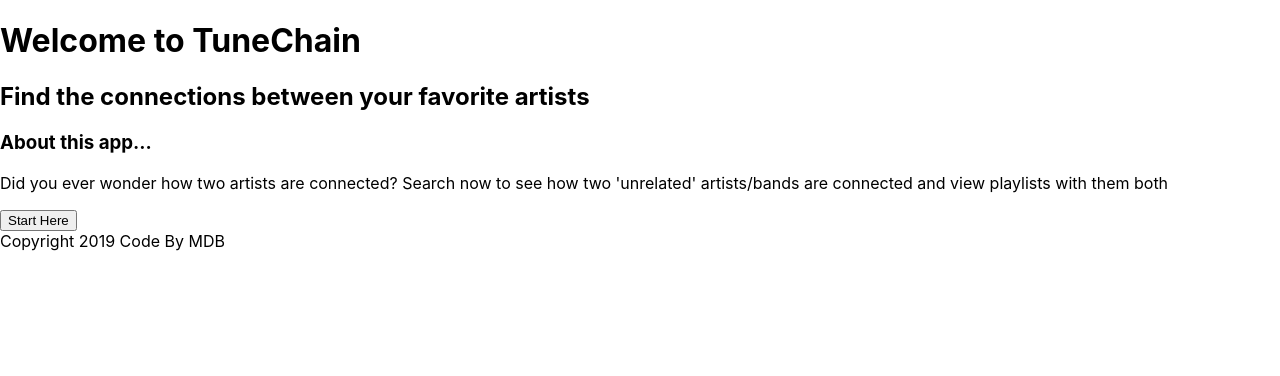
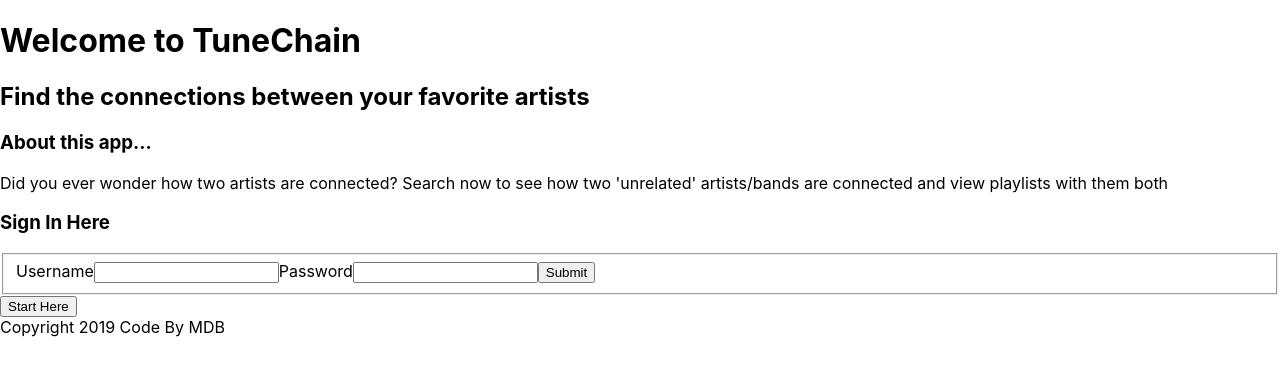
Before and after one commit to mdb1710/songchain-app, a React (Create React App) app: page / in a window 1280 px wide. Shown: the top 376 px of the page. Built offline with nearby package versions, Linux system fonts and the light colour scheme.

Commit message:
added image and url to results

```diff
--- a/src/Homepage.js
+++ b/src/Homepage.js
@@ -1,5 +1,6 @@
 import React, { Component } from 'react';
 import { Link } from 'react-router-dom'
+import Login from './components/AppLogin';
 
 
 class Homepage extends Component {
@@ -18,6 +19,7 @@ class Homepage extends Component {
                    <h3>About this app...</h3>
                    <p>Did you ever wonder how two artists are connected?
                 Search now to see how two 'unrelated' artists/bands are connected and view playlists with them both</p>
+                <Login />
                 </div>
                 <div className="start">
                    <Link to='/search'>
--- a/src/Results.js
+++ b/src/Results.js
@@ -10,6 +10,8 @@ class Results extends Component {
 
     componentDidMount(){
         const { mood, genre } = this.context
+        // let url = playlists.external_urls.spotify;
+        // console.log(url);
         this.context.displaySearchResults(mood, genre);
     }
 
@@ -17,8 +19,8 @@ class Results extends Component {
 
     render(){
         const { artist, mood, genre, playlists } = this.context;
-
-
+        // let url = playlists.external_urls.spotify;
+        // console.log(url);
         return(
         <>
 
@@ -32,13 +34,14 @@ class Results extends Component {
                               <p>Playlist Name: {note.name}</p>
                              </div>
                              <div className="result-image">
-                              <p>{note.images[0].url}</p>
+                              <img src={note.images[0].url} alt="" />
                              </div>
                              <div className="result-tracks">
                               <p>Tracks: {note.tracks.total}</p>
                              </div>
+
                              <div className="result-url">
-                             <p>Start Listening Here</p>
+                             <p><a href={note.href}>Start Listening Here</a></p>
                              </div>
                            </li>
                        )
--- a/src/components/AppLogin.js
+++ b/src/components/AppLogin.js
@@ -0,0 +1,33 @@
+import React, { Component } from 'react';
+
+class Login extends Component {
+
+handleUserChange = (e) => {
+    console.log(e.target.value);
+}
+
+handlePassChange = (e) => {
+    console.log(e.target.value);
+}
+
+    render () {
+        return (
+            <>
+              <div className="login-form">
+                <h3>Sign In Here</h3>
+                <form>
+                    <fieldset>
+                        <label htmlFor="username">Username</label>
+                        <input type="text" name="username" onChange={this.handleUserChange}/>
+                        <label htmlFor="password">Password</label>
+                        <input type="text" name="password" onChange={this.handlePassChange}/>
+                        <button type='submit'>Submit</button>
+                    </fieldset>
+                </form>
+              </div>
+            </>
+        )
+    }
+}
+
+export default Login;
```
Also changed, not shown: src/components/Registration.js (+16 -1 lines).
